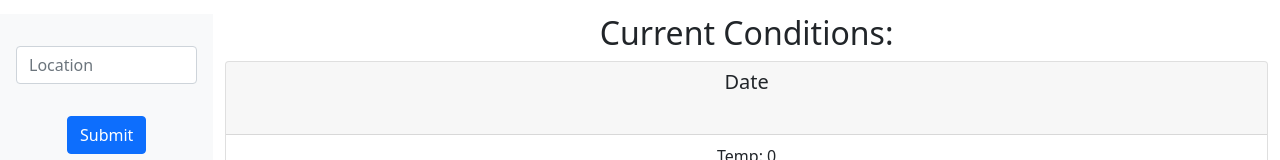
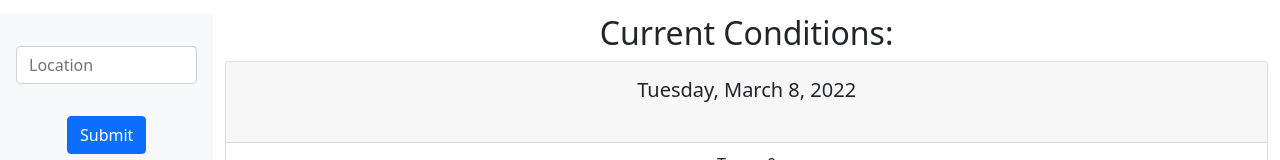
Before and after one commit to Johny49/weather-dash-react, a React (Create React App) app: page / in a window 1280 px wide. Shown: the part 161-321 px from the top of the page. Built offline with nearby package versions, Linux system fonts and the light colour scheme.

Commit message:
formatted display date

```diff
--- a/src/Components/WeatherContainer/CurrentWeatherCard.js
+++ b/src/Components/WeatherContainer/CurrentWeatherCard.js
@@ -1,8 +1,10 @@
 import Card from "react-bootstrap/Card";
 import Image from "react-bootstrap/Image";
+import configDate from "../../Utils/DateConvert";
 
 const CurrentWeatherCard = (props) => {
-  const current = props.weatherData.current;
+  let current = props.weatherData.current;
+  let displayDate = configDate(current.dt);
   let weatherIcon = ""; //TODO: add placeholder img
   let iconAlt = "";
 
@@ -14,7 +16,8 @@ const CurrentWeatherCard = (props) => {
   return (
     <Card>
       <Card.Header>
-        <Card.Title>{props.location} Date</Card.Title>
+        <Card.Title>{props.location}</Card.Title>
+        <Card.Title>{displayDate}</Card.Title>
         <Image fluid src={weatherIcon} alt={iconAlt} />
       </Card.Header>
       <Card.Body>
```
